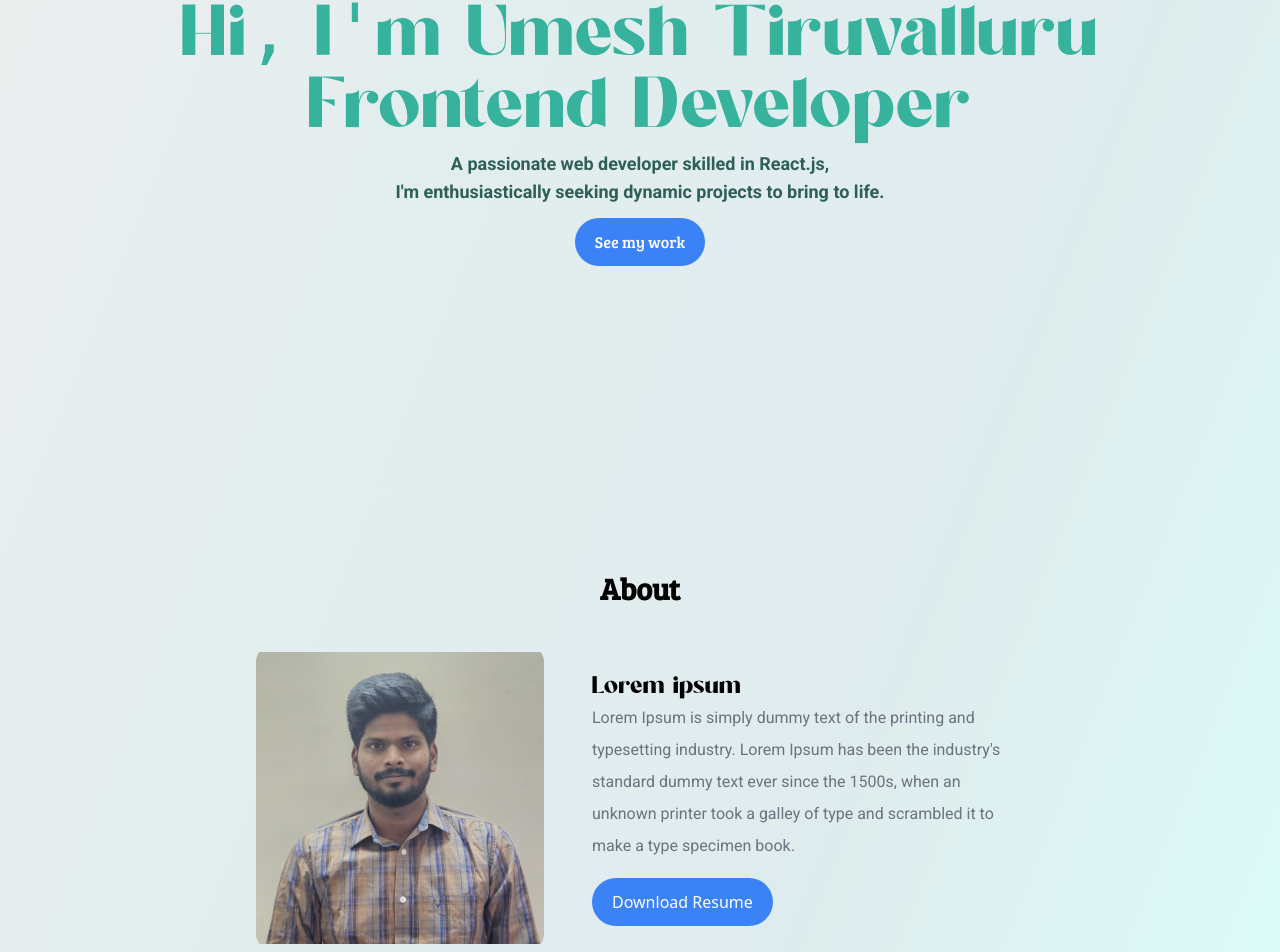
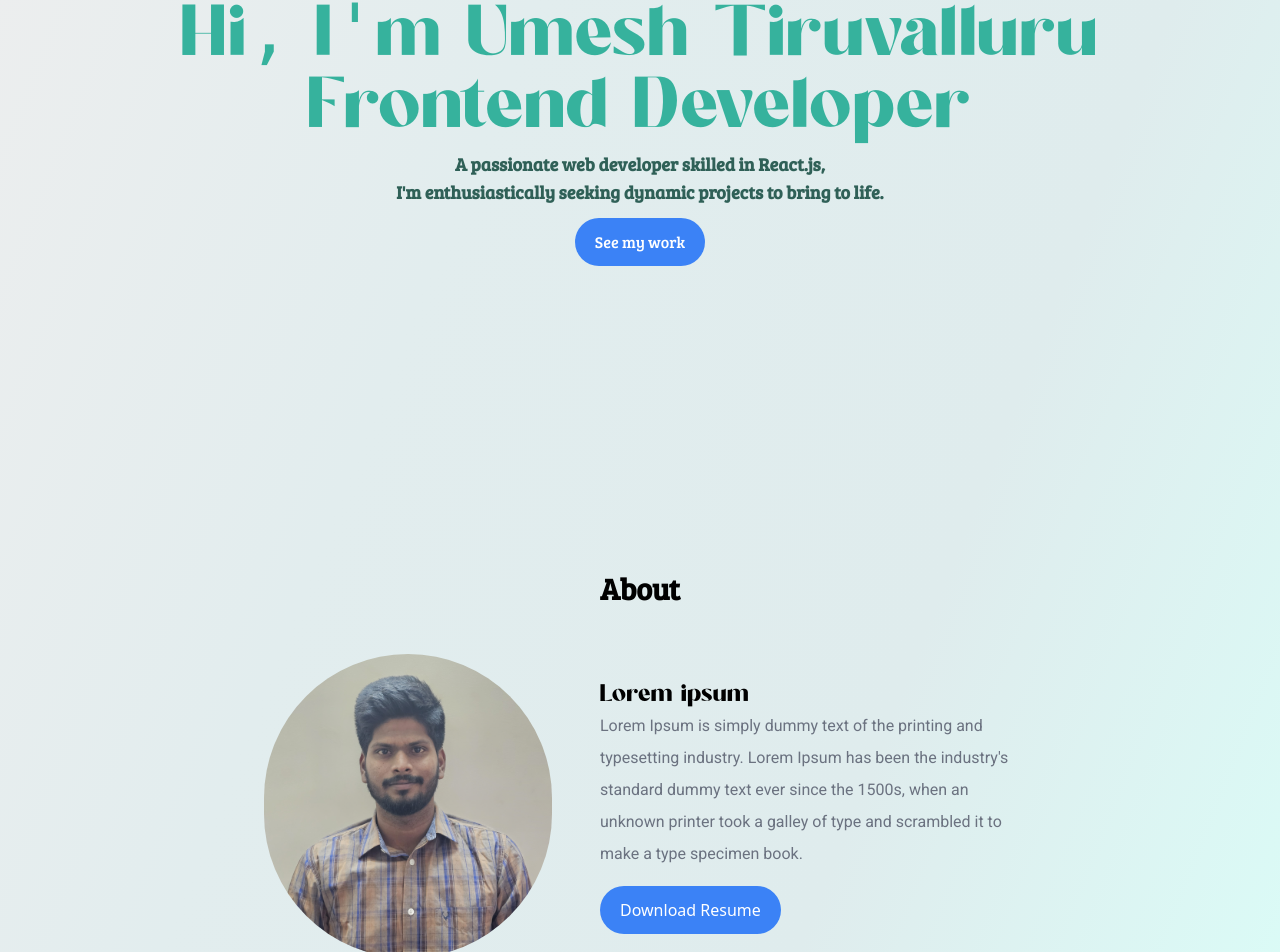
Before and after one commit to umesh550/Portfolio-, a React (Vite) app: page / in a window 1280 px wide. Shown: the part 270-1222 px from the top of the page. Built offline with nearby package versions, Linux system fonts and the light colour scheme.

Commit message:
updated hero and about

```diff
--- a/src/components/About.jsx
+++ b/src/components/About.jsx
@@ -6,8 +6,12 @@ const About = () => {
   return (
     <div id="about" className="my-10 px-5">
       <p className=" text-3xl mb-10 font-bree text-center font-bold">About</p>
-      <div className="lg:flex block justify-between mx-auto lg:space-x-12 max-w-3xl">
-        <img src={umesh} alt="" className="object-contain w-72 rounded-2xl" />
+      <div className="lg:flex justify-between mx-auto lg:space-x-12 max-w-3xl p-2">
+        <img
+          src={umesh}
+          alt=""
+          className="max-w-72 mx-auto md:w-72 w-full rounded-full"
+        />
 
         <div className="my-6">
           <p className="font-heading text-2xl">Lorem ipsum</p>
--- a/src/components/Hero.jsx
+++ b/src/components/Hero.jsx
@@ -11,15 +11,15 @@ const Hero = () => {
           ease: [0, 0.71, 0.2, 1.01],
         }}
       >
-        <div className="text-center leading-4 font-bree">
-          <p className="font-heading lg:text-7xl 2xl:text-8xl text-3xl text-[#36B29D]">
-            Hi<span className=" font-mono">,</span> I
+        <div className="text-center font-bree px-5">
+          <p className="font-heading lg:text-7xl 2xl:text-8xl text-4xl text-[#36B29D]">
+            Hi<span className="font-mono">,</span> I
             <span className="font-mono">&apos;</span>m Umesh Tiruvalluru
           </p>
-          <p className="font-heading lg:text-7xl 2xl:text-8xl text-3xl text-[#36B29D]">
+          <p className="font-heading lg:text-7xl 2xl:text-8xl text-4xl text-[#36B29D]">
             Frontend Developer
           </p>
-          <p className="font-roboto font-semibold text-sm lg:text-lg pt-2 text-[#2F6057]">
+          <p className=" font-semibold text-sm lg:text-lg pt-2 text-[#2F6057]">
             A passionate web developer skilled in React.js,
             <br /> I&apos;m enthusiastically seeking dynamic projects to bring
             to life.
```
